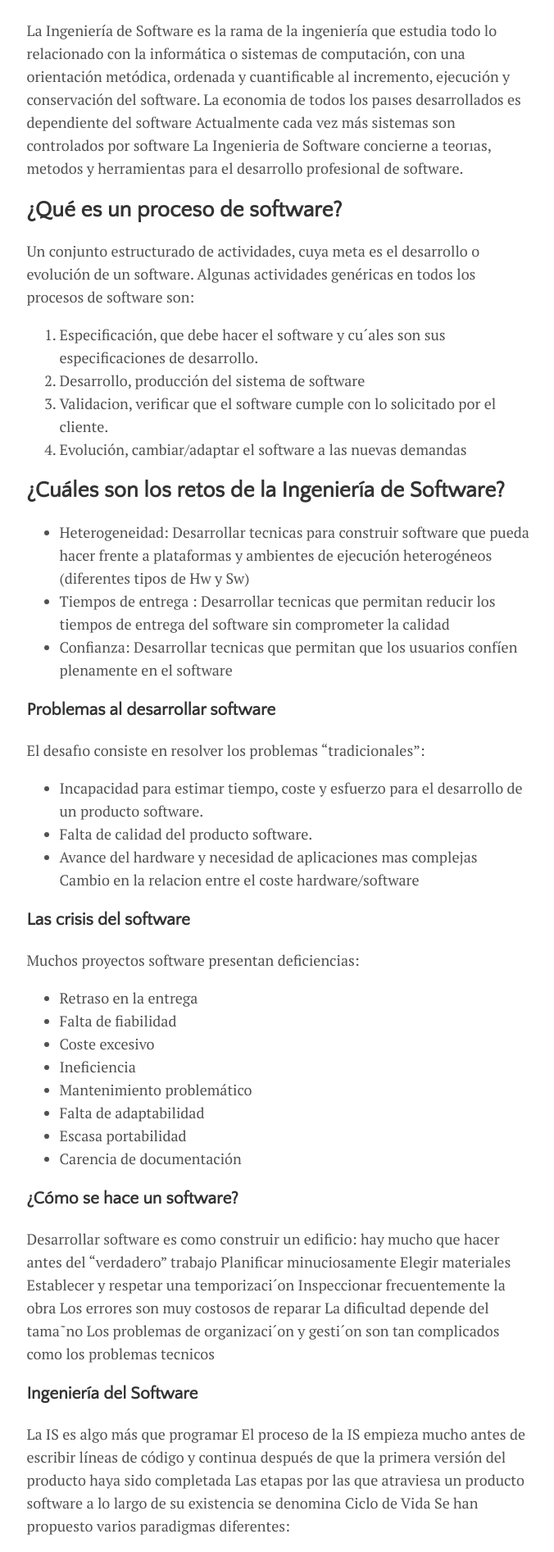
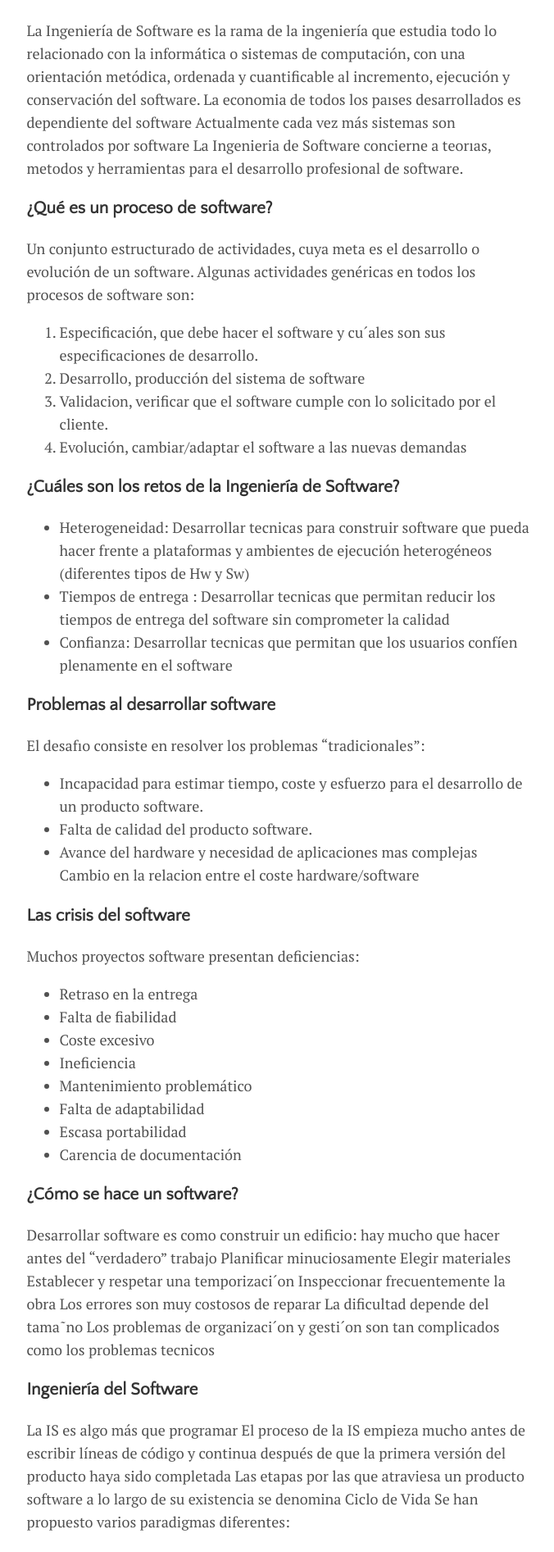
Before and after one commit to Junnlex/Trabajo, a Jekyll site: the page built from _posts/2016-01-01-welcome-to-lagrange.md, in a window 1280 px wide. Shown: the part 659-2552 px from the top of the page at 82% size, without its empty margins (300-976 px from the left). Built offline with Jekyll 4.4.1, drawn with Linux system fonts in a browser that asks for light colours.

```diff
--- a/_posts/2016-01-01-welcome-to-lagrange.md
+++ b/_posts/2016-01-01-welcome-to-lagrange.md
@@ -11,7 +11,7 @@ La Ingeniería de Software es la rama de la ingeniería que estudia todo lo rela
 La Ingenieria de Software concierne a teorıas, metodos y herramientas
 para el desarrollo profesional de software.
 
-## ¿Qué es un proceso de software?
+### ¿Qué es un proceso de software?
 
 Un conjunto estructurado de actividades, cuya meta es el
 desarrollo o evolución de un software.
@@ -23,7 +23,7 @@ especificaciones de desarrollo.
 cliente.
 4. Evolución, cambiar/adaptar el software a las nuevas demandas
 
-## ¿Cuáles son los retos de la Ingeniería de Software?
+### ¿Cuáles son los retos de la Ingeniería de Software?
 
 * Heterogeneidad: Desarrollar tecnicas para construir software que
 pueda hacer frente a plataformas y ambientes de ejecución
```
